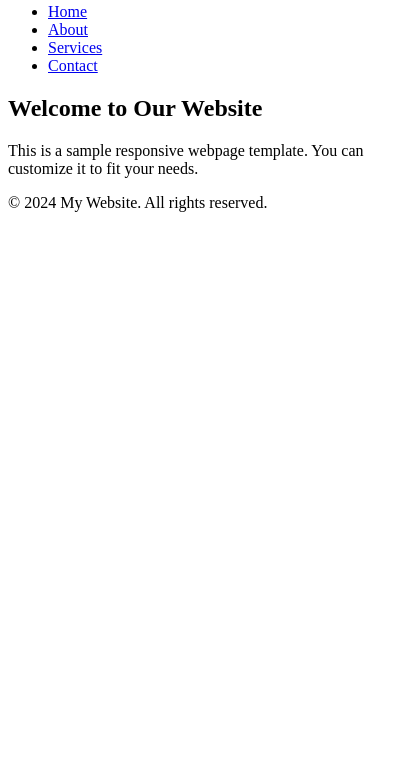
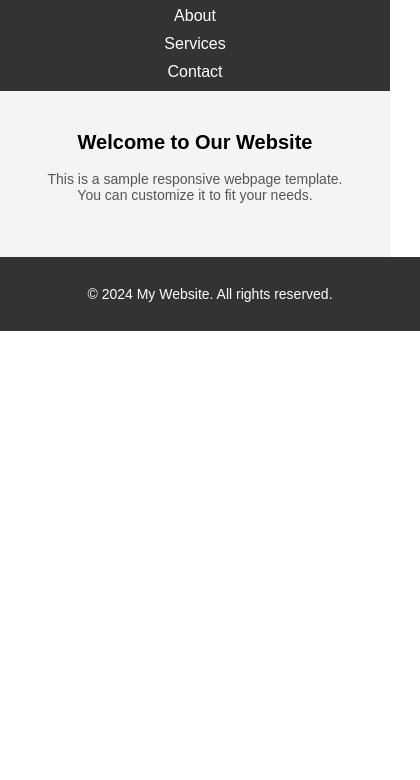
Before and after one commit to chendhuranLms/demo1, a plain HTML site: page index.html in a window 390 px wide. Shown: the part 64-844 px from the top of the page, 420 px wide, since content can reach past the window. Drawn offline with Linux system fonts and the light colour scheme.

Commit message:
Add files via upload

```diff
--- a/index.html
+++ b/index.html
@@ -4,7 +4,105 @@
   <meta charset="UTF-8">
   <meta name="viewport" content="width=device-width, initial-scale=1.0">
   <title>Responsive Webpage</title>
-  <link rel="stylesheet" href="styles.css">
+  <style>
+    /* Basic styling */
+    body {
+      font-family: Arial, sans-serif;
+      margin: 0;
+      padding: 0;
+      box-sizing: border-box;
+    }
+    .navbar {
+      background-color: #333;
+      color: white;
+      padding: 10px 20px;
+      display: flex;
+      justify-content: space-between;
+      align-items: center;
+    }
+    .navbar h1 {
+      margin: 0;
+      font-size: 24px;
+    }
+    .nav-links {
+      list-style-type: none;
+      margin: 0;
+      padding: 0;
+      display: flex;
+      gap: 15px;
+    }
+    .nav-links li {
+      display: inline;
+    }
+    .nav-links a {
+      color: white;
+      text-decoration: none;
+      font-size: 18px;
+    }
+    .nav-links a:hover {
+      text-decoration: underline;
+    }
+    .main-content {
+      padding: 40px;
+      text-align: center;
+      background-color: #f4f4f4;
+    }
+    .main-content h2 {
+      font-size: 28px;
+      margin-top: 0;
+    }
+    .main-content p {
+      font-size: 18px;
+      color: #555;
+    }
+    .footer {
+      background-color: #333;
+      color: white;
+      text-align: center;
+      padding: 20px;
+      position: relative;
+      bottom: 0;
+      width: 100%;
+    }
+
+    /* Responsive styling */
+    @media (max-width: 768px) {
+      .navbar {
+        flex-direction: column;
+        text-align: center;
+      }
+      .nav-links {
+        flex-direction: column;
+        gap: 10px;
+        margin-top: 10px;
+      }
+      .main-content h2 {
+        font-size: 24px;
+      }
+      .main-content p {
+        font-size: 16px;
+      }
+    }
+
+    @media (max-width: 480px) {
+      .navbar h1 {
+        font-size: 20px;
+      }
+      .nav-links a {
+        font-size: 16px;
+      }
+      .main-content h2 {
+        font-size: 20px;
+      }
+      .main-content p {
+        font-size: 14px;
+      }
+      .footer {
+        padding: 15px;
+        font-size: 14px;
+      }
+    }
+  </style>
 </head>
 <body>
 
```
